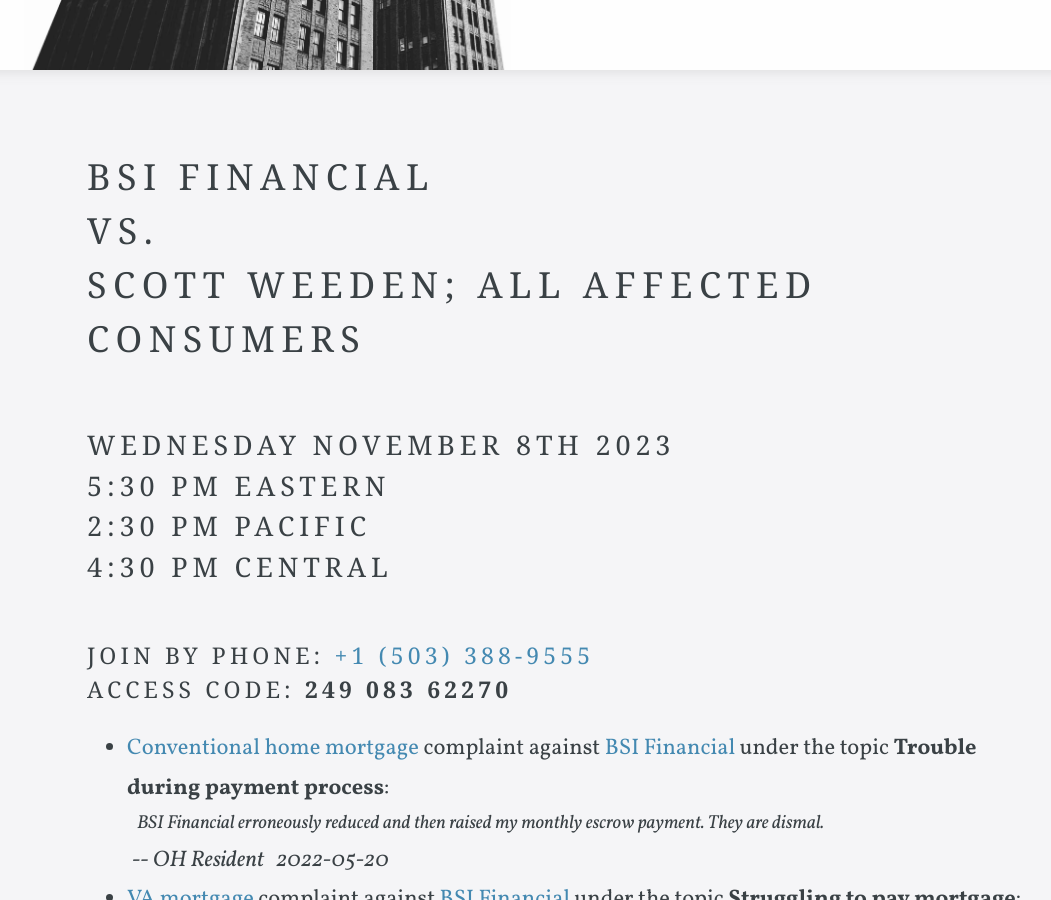
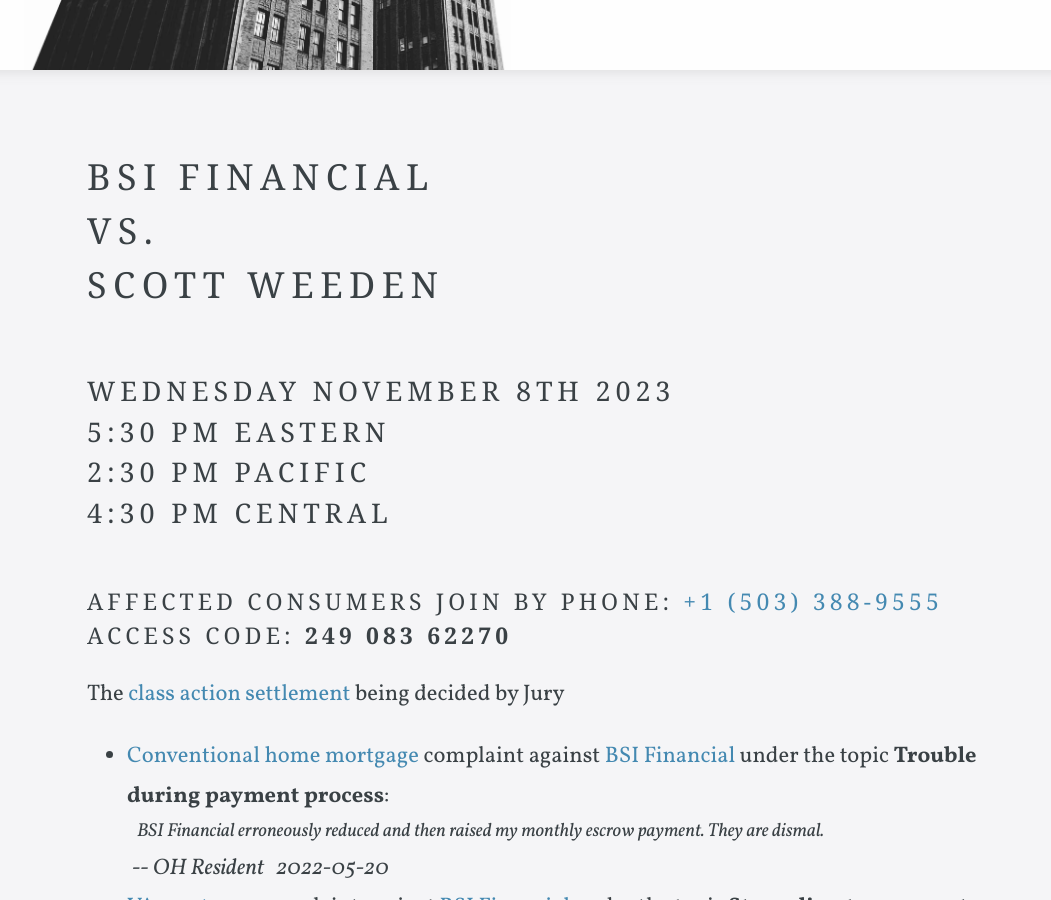
Before and after one commit to legalluminary/legalluminary.github.io, a Jekyll site: the page built from index.html, in a window 1280 px wide and 900 px high, scrolled down 350 px. Shown: the whole window, without its empty margins (73-1124 px from the left). Built offline with Jekyll 4.4.1, drawn with Linux system fonts in a browser that asks for light colours; some web fonts are replaced; the list of posts is cut into pages by our own code.

Commit message:
Updated main page

```diff
--- a/index.html
+++ b/index.html
@@ -2,9 +2,10 @@
 layout: default
 ---
 
-<h2>BSI Financial <br />vs. <br />Scott Weeden; all Affected Consumers</h2>
+<h2>BSI Financial <br />vs. <br /> Scott Weeden</h2>
 <h3>Wednesday November 8th 2023 <br /> 5:30 PM Eastern <br /> 2:30 PM Pacific <br /> 4:30 PM Central</h3>
-<h4>Join by Phone: <a href="tel:+15033889555;24908362270">+1 (503) 388-9555</a><br> Access Code: <strong>249 083 62270</strong></h4>
+<h4>Affected Consumers Join by Phone: <a href="tel:+15033889555;24908362270">+1 (503) 388-9555</a><br> Access Code: <strong>249 083 62270</strong></h4>
+<p>The <a href="https://www.consumerfinance.gov/about-us/newsroom/bureau-settles-bsi-financial-services/">class action settlement</a> being decided by Jury</p>
 <ul>
 {% for complaint in site.data.complaints %}
 
```
